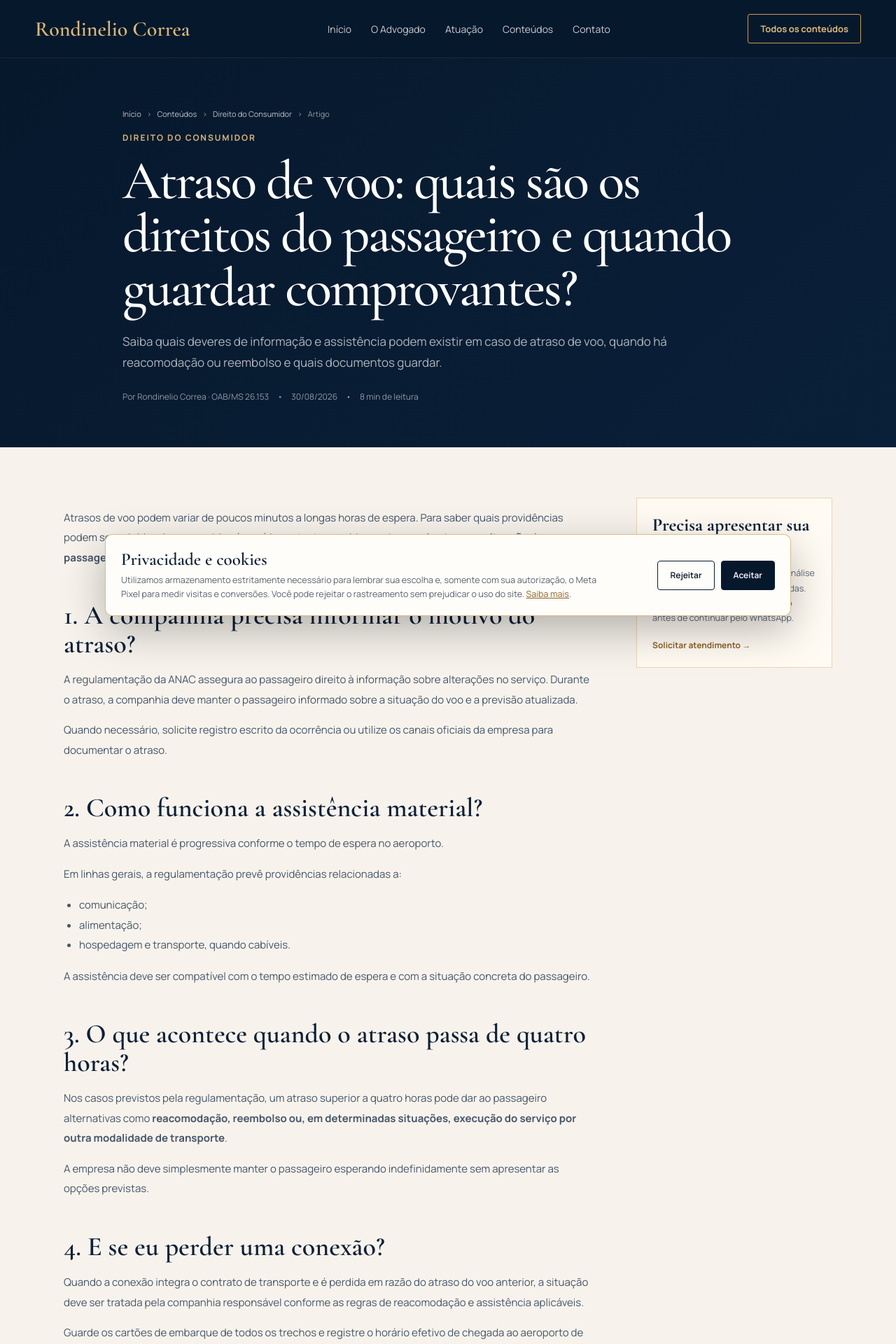
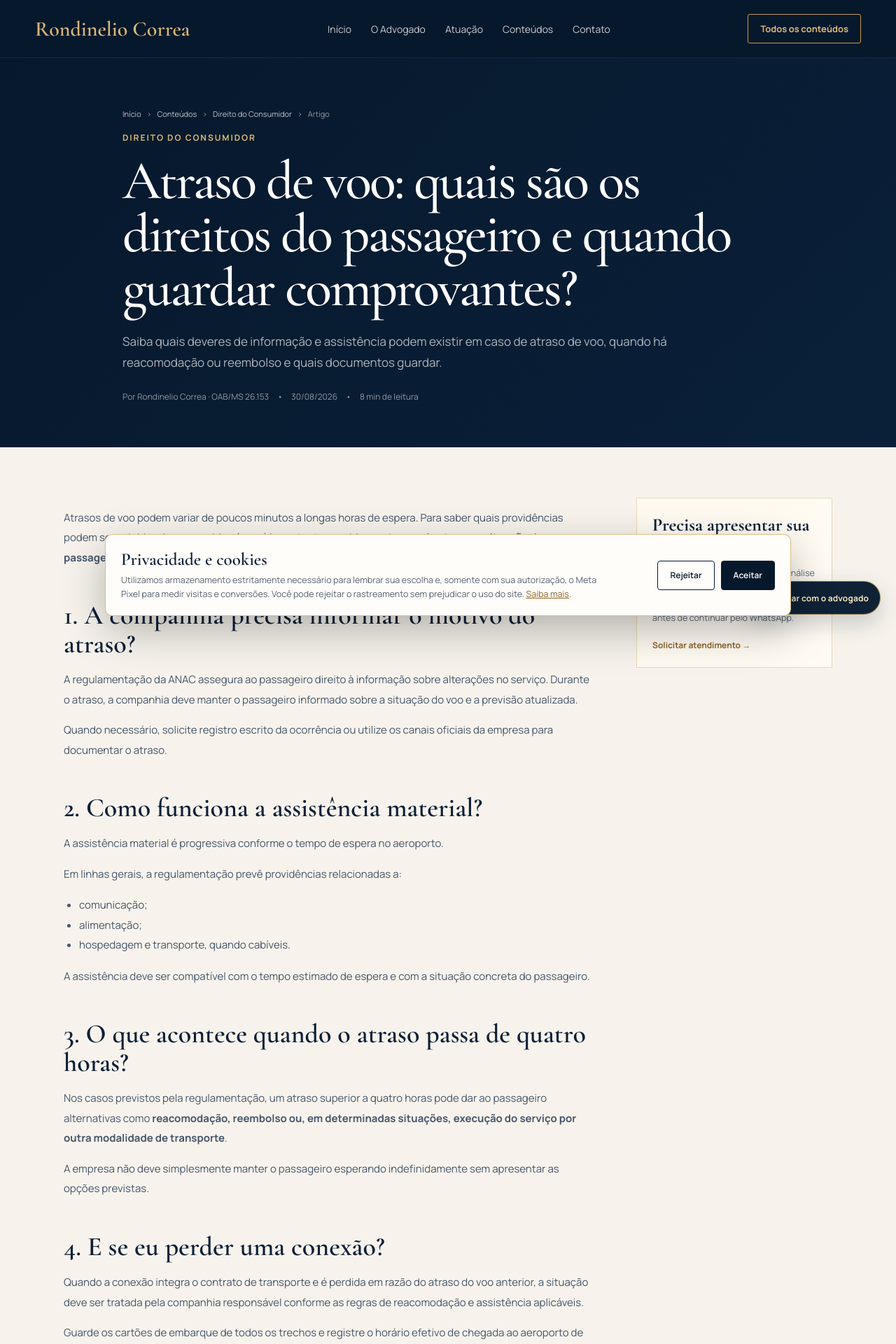
Before and after one commit to Rondineliocorrea/Site_institucional_adv, a Jekyll site: the page built from _posts/2026-08-30-atraso-de-voo-direitos-passageiro.md, in a window 1280 px wide. Shown: the top 1920 px of the page at 70% size. Built offline with Jekyll 4.4.1, drawn with Linux system fonts in a browser that asks for light colours.

Commit message:
Adiciona CTA flutuante e nova favicon aos artigos

```diff
--- a/_layouts/article.html
+++ b/_layouts/article.html
@@ -12,7 +12,6 @@
   <meta name="description" content="{{ page.description | escape }}">
   <meta name="robots" content="index,follow,max-image-preview:large">
   <link rel="canonical" href="{{ page.url | absolute_url }}">
-  <link rel="icon" href="/favicon.ppm" type="image/x-portable-pixmap" sizes="16x16">
   <link rel="icon" href="/favicon.svg" type="image/svg+xml" sizes="any">
   <meta property="og:type" content="article">
   <meta property="og:locale" content="pt_BR">
@@ -29,6 +28,7 @@
   <link href="https://fonts.googleapis.com/css2?family=Cormorant+Garamond:wght@500;600;700&family=Manrope:wght@400;500;600;700&display=swap" rel="stylesheet">
   <link rel="stylesheet" href="/assets/css/editorial.css">
   <link rel="stylesheet" href="/assets/css/clusters.css">
+  <link rel="stylesheet" href="/assets/css/interactions.css">
   <script type="application/ld+json">
   {
     "@context":"https://schema.org",
@@ -146,7 +146,13 @@
     </div>
   </footer>
 
+  <a href="#" class="floating-lawyer-cta open-modal-link" data-area="{{ page.area | default: page.category }}" aria-label="Falar com o advogado pelo WhatsApp">
+    <svg viewBox="0 0 24 24" fill="none" stroke="currentColor" stroke-width="1.8" aria-hidden="true"><path d="M20 11.5a8 8 0 0 1-8.5 8L7 21l1.5-4A8 8 0 1 1 20 11.5Z"/><path d="M9 10.2c.8 2 2.1 3.3 4.1 4.1l1.2-1.1c.2-.2.5-.2.8-.1l2 .8"/></svg>
+    <span class="floating-label">Falar com o advogado</span>
+  </a>
+
   <script src="/assets/js/privacy-tracking.js" defer></script>
   <script src="/assets/js/atendimento.js" defer></script>
+  <script src="/assets/js/card-interactions.js" defer></script>
 </body>
 </html>
```
